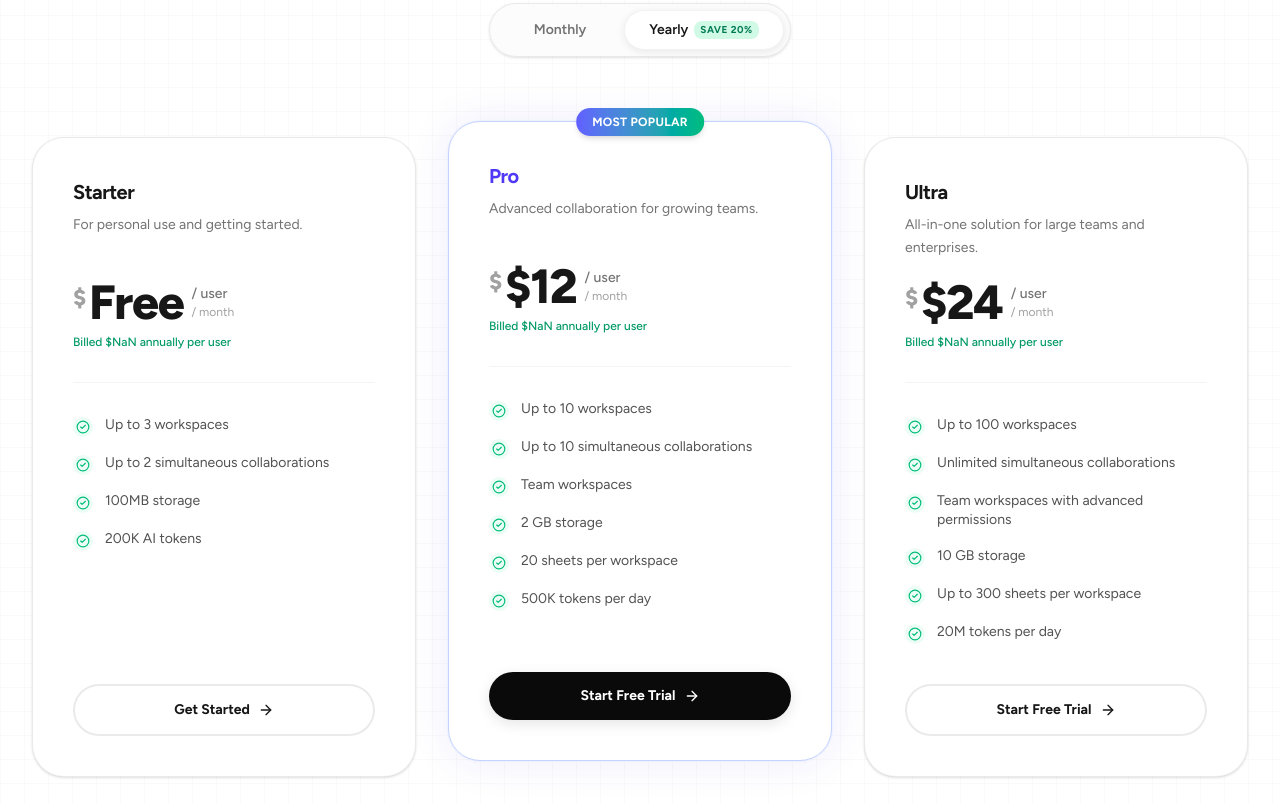
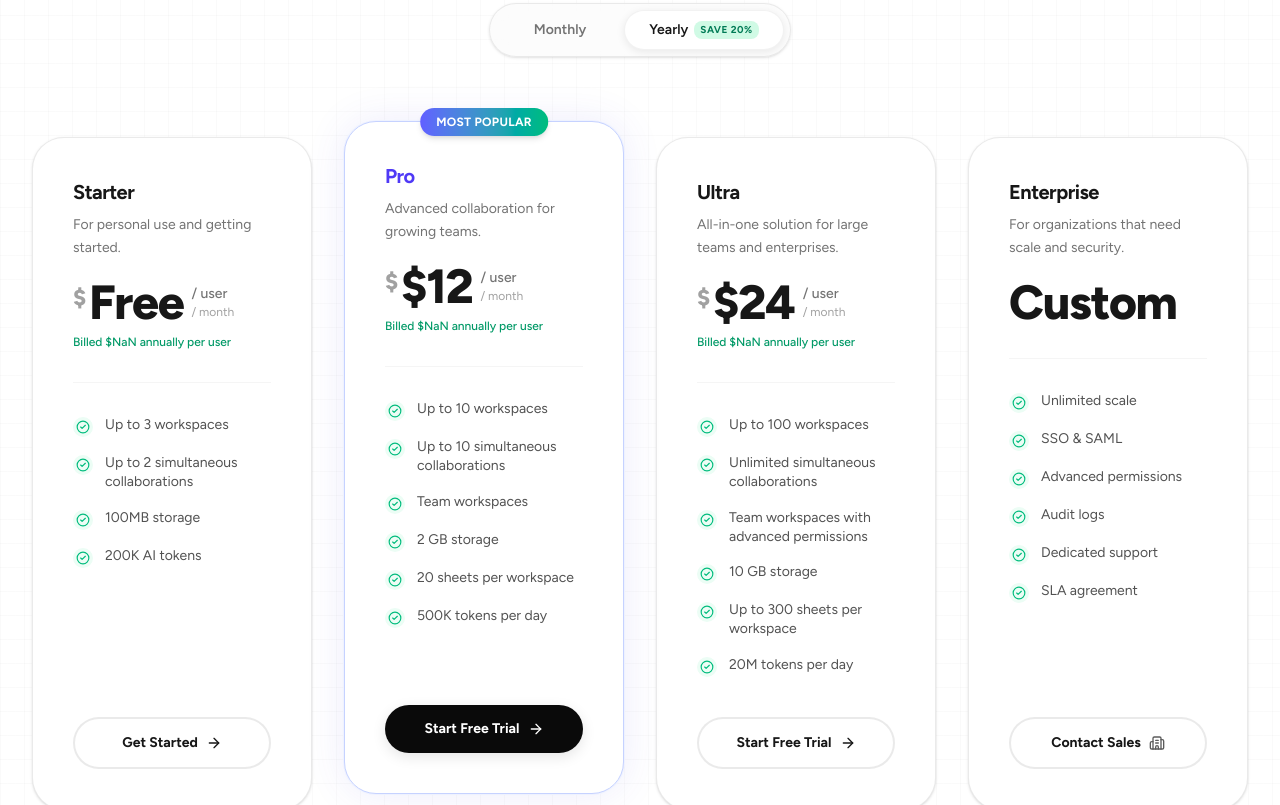
Before and after one commit to dariogeorge21/plannerhq, a Next.js app: page / in a window 1280 px wide. Shown: the part 7500-8305 px from the top of the page. Built offline with nearby package versions, Linux system fonts and the light colour scheme.

Commit message:
feat: Update Pricing component layout to support additional pricing card

```diff
--- a/src/components/landingPage/pricing.tsx
+++ b/src/components/landingPage/pricing.tsx
@@ -1,6 +1,6 @@
 "use client";
 
-import React, { useState } from "react";
+import { useState } from "react";
 import { motion, AnimatePresence } from "framer-motion";
 import { CheckCircle2, Sparkles, ArrowRight, Building2 } from "lucide-react";
 import { PricingPlans } from "@/data/data";
@@ -88,7 +88,7 @@ export default function Pricing() {
         </div>
 
         {/* Pricing Cards */}
-        <div className="grid grid-cols-1 md:grid-cols-3 gap-6 lg:gap-8 max-w-7xl mx-auto items-start">
+        <div className="grid grid-cols-1 md:grid-cols-4 gap-6 lg:gap-8 max-w-7xl mx-auto items-start">
           {PricingPlans.map((plan, idx) => (
             <motion.div
               key={plan.name}
```
